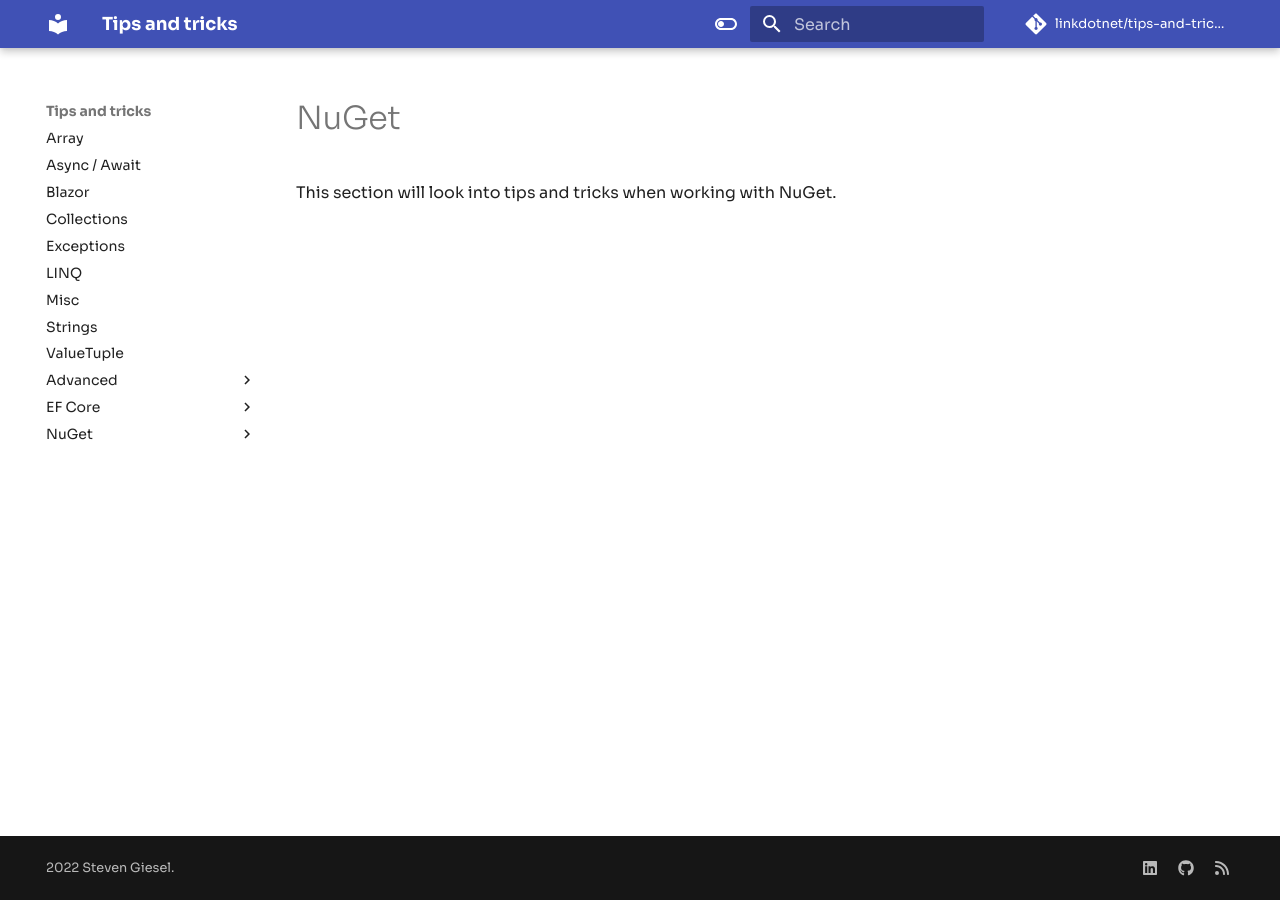
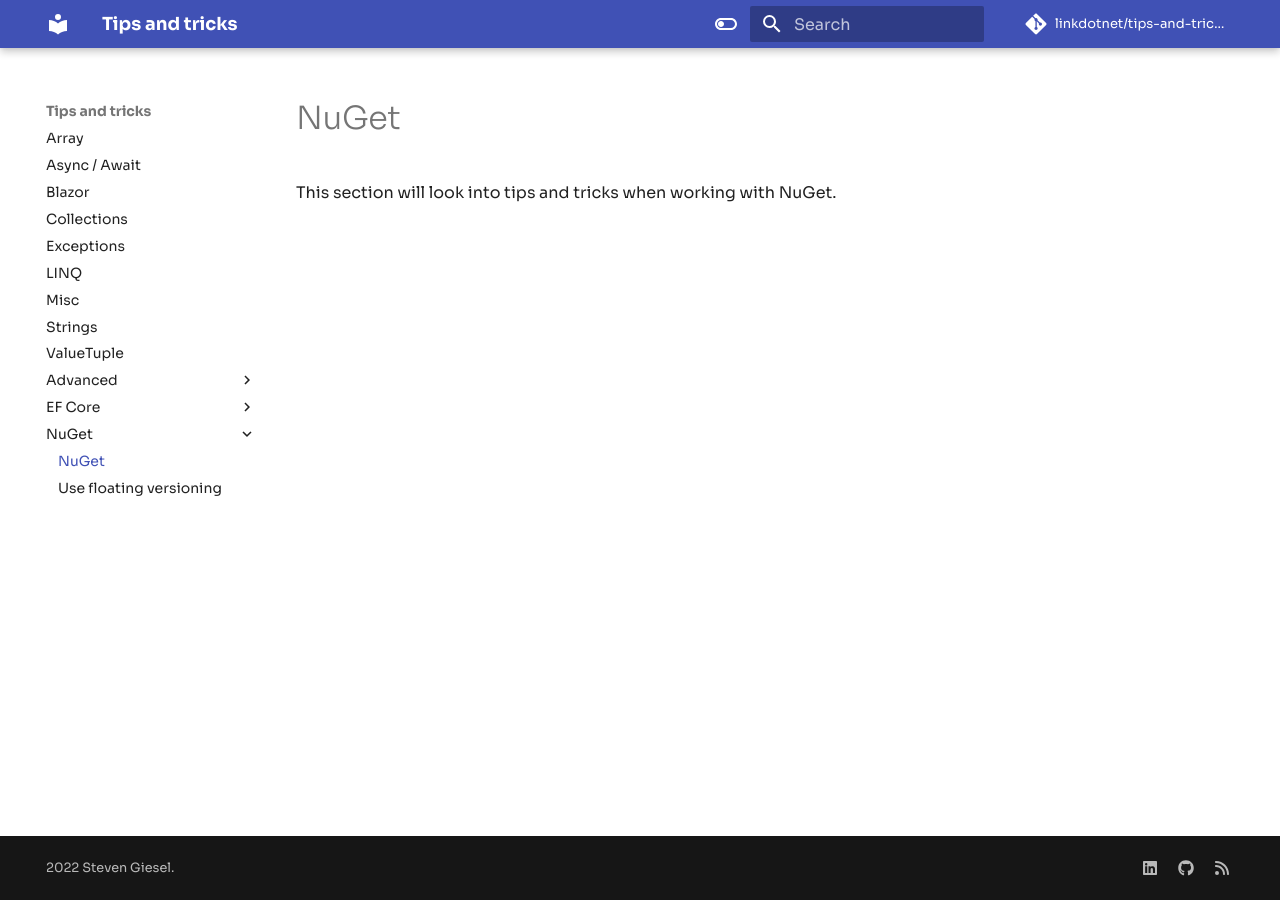
Before and after one commit to linkdotnet/tips-and-tricks, an MkDocs documentation site: the page built from docs/nuget/index.md, in a window 1280 px wide. Built offline with MkDocs 1.6.1 and Material for MkDocs 9.7.7, drawn with Linux system fonts in a browser that asks for light colours; comment, search, counter and statistics services are not loaded.

Commit message:
Added nuget index

```diff
--- a/mkdocs.yml
+++ b/mkdocs.yml
@@ -37,12 +37,6 @@ markdown_extensions:
   - pymdownx.caret
   - pymdownx.critic
   - pymdownx.details
-  #- pymdownx.emoji:
-  #    emoji_index: !!python/name:pymdownx.emoji.twemoji
-  #    emoji_generator: !!python/name:pymdownx.emoji.to_svg
-  #- pymdownx.emoji:
-  #    emoji_index: !!python/name:materialx.emoji.twemoji
-  #    emoji_generator: !!python/name:materialx.emoji.to_svg
   - pymdownx.inlinehilite
   - pymdownx.magiclink
   - pymdownx.mark
@@ -82,6 +76,7 @@ nav:
     - Define maximum length for strings: efcore/maxlength_strings.md
     - SplitQuery: efcore/splitquery.md
   - NuGet:
+    - nuget/index.md
     - Use floating versioning: nuget/floating_versioning.md
 extra:
   generator: false
```
